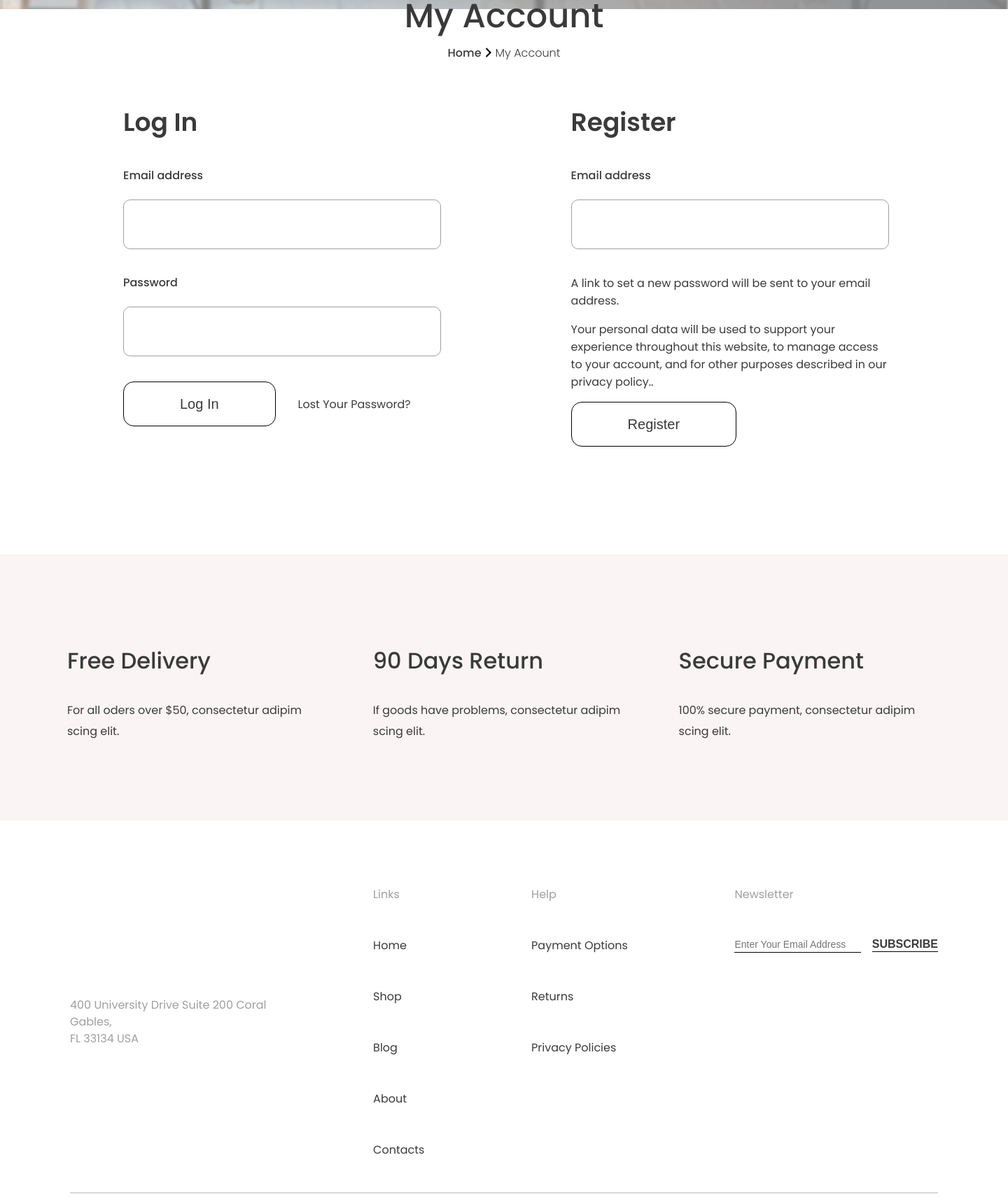
After one commit to denis-basov/meubel-house, a PHP site: page /my-account.html in a window 1440 px wide. The commit adds this page. Shown: the part 307-2027 px from the top of the page at 70% size. Run offline with PHP 8.4, Linux system fonts and the light colour scheme.

Commit message:
markup & styling my-account page

```diff
--- a/assets/css/style.css
+++ b/assets/css/style.css
@@ -800,10 +800,6 @@ body{
     width: 100%;
 }
 
-.single-product-info .single-product-main-properties{
-    /* background-color: #d9d9d9; */
-}
-
 .single-product-main-properties .main-title{
     font-weight: 400;
     font-size: 2.6rem;
@@ -1089,3 +1085,64 @@ body{
     color: #000;
     border-bottom: 2px solid transparent;
 }
+
+
+/*********************************************** .my-account */
+.my-account{
+
+    max-width: 100%;
+    width: 1440px;
+    padding: 4rem 6rem;
+    display: grid;
+    grid-template-columns: repeat(2, 1fr);
+    gap: 1.6rem;
+}
+
+.my-account .form-log-in,
+.my-account .form-register{
+    padding: 2.2rem 5rem 3.6rem 5rem;
+}
+
+.my-account h2{
+    font-weight: 600;
+    font-size: 2.25rem;
+    line-height: 3.4rem;
+    margin: 2.25rem 0;
+}
+
+.my-account .input-text-field{
+    display: flex;
+    flex-direction: column;
+    margin-bottom: 2.25rem;
+    gap: 1.4rem;
+}
+
+.my-account .input-text-field label{
+    font-weight: 500;
+    font-size: 1rem;
+    line-height: 1.5rem;
+}
+
+.my-account .input-text-field input{
+    border: 1px solid #9F9F9F;
+    border-radius: 10px;
+    font-size: 2rem;
+    padding: 1rem;
+}
+
+.my-account .submit{
+    background-color: #fff;
+    border: 1px solid #000000;
+    border-radius: 15px;
+    padding: 1rem 5rem;
+    font-weight: 400;
+    font-size: 20px;
+    line-height: 30px;
+    cursor: pointer;
+}
+
+.my-account .log-in-submit{
+    display: flex;
+    align-items: center;
+    gap: 2rem;
+}
--- a/index.html
+++ b/index.html
@@ -20,7 +20,7 @@
         <a href="contacts.html">Contacts</a>
       </nav>
       <div class="header-icons">
-        <a href="#"><img src="images/template/icons/mdi_account-alert-outline.svg" alt="user icon" /></a>
+        <a href="my-account.html"><img src="images/template/icons/mdi_account-alert-outline.svg" alt="user icon" /></a>
         <a href="#"><img src="images/template/icons/akar-icons_search.svg" alt="search icon" /></a>
         <a href="#"><img src="images/template/icons/akar-icons_heart.svg" alt="heart icon" /></a>
         <a href="#"><img src="images/template/icons/ant-design_shopping-cart-outlined.svg" alt="cart icon" /></a>
@@ -30,7 +30,7 @@
     <section class="banner-section">
       <div class="banner-text">
         <h1>Rocket single seater</h1>
-        <a href="">Shop Now</a>
+        <a href="shop.html">Shop Now</a>
       </div>
       <div class="banner-image">
         <img src="images/template/template_images/Rocket-single-seater-1.png" alt="Rocket-single-seater" />
--- /dev/null
+++ b/my-account.html
@@ -0,0 +1,119 @@
+<!DOCTYPE html>
+<html lang="en">
+  <head>
+    <meta charset="UTF-8" />
+    <title>Meubel House</title>
+    <link rel="icon" type="image/png" href="https://www.google.com/s2/u/0/favicons?domain=css-tricks.com" />
+    <link rel="stylesheet" href="https://cdnjs.cloudflare.com/ajax/libs/font-awesome/6.2.1/css/all.min.css" />
+    <link rel="stylesheet" href="assets/css/style.css" />
+  </head>
+  <body>
+    <header class="main-header bg-white">
+      <div class="logo">
+        <a href="index.html"><img src="images/template/icons/Meubel-House_Logos-05.svg" alt="user icon" /></a>
+      </div>
+      <nav class="header-nav">
+        <a href="index.html">Home</a>
+        <a href="shop.html">Shop</a>
+        <a href="blog.html">Blog</a>
+        <a href="about.html">About</a>
+        <a href="contacts.html">Contacts</a>
+      </nav>
+      <div class="header-icons">
+        <a href="my-account.html"><img src="images/template/icons/mdi_account-alert-outline.svg" alt="user icon" /></a>
+        <a href="#"><img src="images/template/icons/akar-icons_search.svg" alt="search icon" /></a>
+        <a href="#"><img src="images/template/icons/akar-icons_heart.svg" alt="heart icon" /></a>
+        <a href="#"><img src="images/template/icons/ant-design_shopping-cart-outlined.svg" alt="cart icon" /></a>
+      </div>
+    </header>
+
+    <section class="second-banner">
+      <img src="images/template/icons/Meubel-House_Logos-05.svg" alt="logo" />
+      <h1>My Account</h1>
+      <div class="banner-breadcrumbs">
+        <a href="index.html">Home</a>
+        <img src="images/template/icons/breadcrumbs-separator.svg" alt="breadcrumbs-separator" />
+        <a href="shop.html">My Account</a>
+      </div>
+    </section>
+
+    <section class="my-account">
+      <form class="form-log-in">
+        <h2>Log In</h2>
+        <div class="input-text-field log-in-email">
+          <label for="email">Email address</label>
+          <input type="email" id="email" />
+        </div>
+        <div class="input-text-field log-in-password">
+          <label for="password">Password</label>
+          <input type="password" id="password" />
+        </div>
+        <div class="log-in-submit">
+          <input class="submit" type="submit" value="Log In" />
+          <a href="#"><span class="lost-password">Lost Your Password?</span></a>
+        </div>
+      </form>
+      <form class="form-register">
+        <h2>Register</h2>
+        <div class="input-text-field register-email">
+          <label for="email">Email address</label>
+          <input type="email" id="email" />
+        </div>
+        <div class="register-explanation">
+          <p>A link to set a new password will be sent to your email address.</p>
+          <p>Your personal data will be used to support your experience throughout this website, to manage access to your account, and for other purposes described in our privacy policy..</p>
+        </div>
+        <div class="register-submit">
+          <input class="submit" type="submit" value="Register" />
+        </div>
+      </form>
+    </section>
+
+    <section class="features">
+      <div class="feature">
+        <h3>Free Delivery</h3>
+        <p>For all oders over $50, consectetur adipim scing elit.</p>
+      </div>
+      <div class="feature">
+        <h3>90 Days Return</h3>
+        <p>If goods have problems, consectetur adipim scing elit.</p>
+      </div>
+      <div class="feature">
+        <h3>Secure Payment</h3>
+        <p>100% secure payment, consectetur adipim scing elit.</p>
+      </div>
+    </section>
+
+    <footer class="main-footer" id="main-footer">
+      <div class="footer-top">
+        <div class="footer-address">
+          <p>400 University Drive Suite 200 Coral<br />Gables,<br />FL 33134 USA</p>
+        </div>
+        <nav class="footer-links">
+          <span>Links</span>
+          <a href="index.html">Home</a>
+          <a href="shop.html">Shop</a>
+          <a href="blog.html">Blog</a>
+          <a href="about.html">About</a>
+          <a href="contacts.html">Contacts</a>
+        </nav>
+        <nav class="footer-help">
+          <span>Help</span>
+          <a href="#">Payment Options</a>
+          <a href="#">Returns</a>
+          <a href="#">Privacy Policies</a>
+        </nav>
+        <div class="footer-newsletter">
+          <span>Newsletter</span>
+          <form class="newsletter">
+            <input type="text" placeholder="Enter Your Email Address" />
+            <input type="submit" value="SUBSCRIBE" disabled />
+          </form>
+        </div>
+      </div>
+      <div class="footer-bottom">
+        <p>2022 Meubel House. All rights reverved</p>
+      </div>
+    </footer>
+  </body>
+</html>
--- a/shop.html
+++ b/shop.html
@@ -20,7 +20,7 @@
         <a href="contacts.html">Contacts</a>
       </nav>
       <div class="header-icons">
-        <a href="#"><img src="images/template/icons/mdi_account-alert-outline.svg" alt="user icon" /></a>
+        <a href="my-account.html"><img src="images/template/icons/mdi_account-alert-outline.svg" alt="user icon" /></a>
         <a href="#"><img src="images/template/icons/akar-icons_search.svg" alt="search icon" /></a>
         <a href="#"><img src="images/template/icons/akar-icons_heart.svg" alt="heart icon" /></a>
         <a href="#"><img src="images/template/icons/ant-design_shopping-cart-outlined.svg" alt="cart icon" /></a>
--- a/single-product.html
+++ b/single-product.html
@@ -20,7 +20,7 @@
         <a href="contacts.html">Contacts</a>
       </nav>
       <div class="header-icons">
-        <a href="#"><img src="images/template/icons/mdi_account-alert-outline.svg" alt="user icon" /></a>
+        <a href="my-account.html"><img src="images/template/icons/mdi_account-alert-outline.svg" alt="user icon" /></a>
         <a href="#"><img src="images/template/icons/akar-icons_search.svg" alt="search icon" /></a>
         <a href="#"><img src="images/template/icons/akar-icons_heart.svg" alt="heart icon" /></a>
         <a href="#"><img src="images/template/icons/ant-design_shopping-cart-outlined.svg" alt="cart icon" /></a>
```
